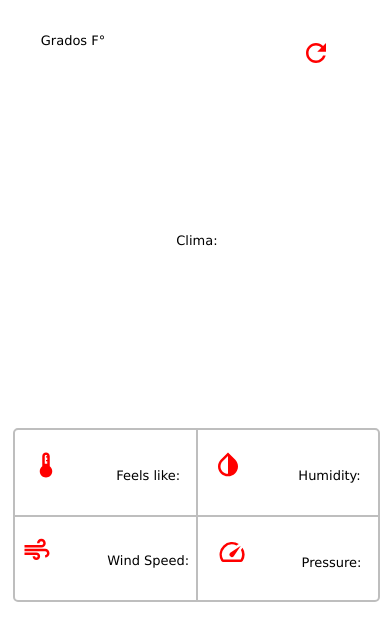
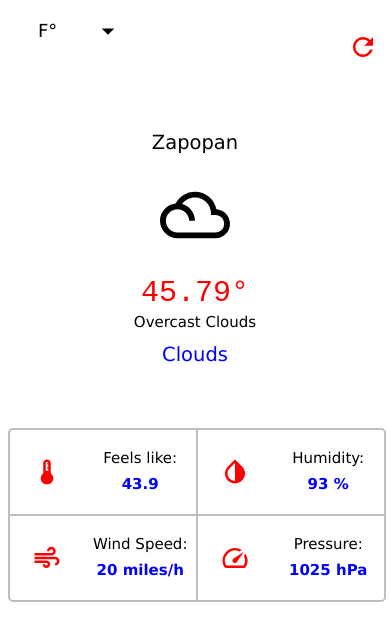
Before and after one commit to indexceed/weather-app, a React (Vite) app: page / in a window 390 px wide. Shown: the top 640 px of the page. Built offline with nearby package versions, Linux system fonts and the light colour scheme.

Commit message:
Layout Done (#2)
* chore: layout done

* chore: icons

* chore: layout done

* fix: responsive

Co-authored-by: rodrigo2392 <91278835+rodrigo2392@users.noreply.github.com>

```diff
--- a/src/WeatherApp.tsx
+++ b/src/WeatherApp.tsx
@@ -1,54 +1,93 @@
-import RefreshIcon from '@mui/icons-material/Refresh';
-import DeviceThermostatIcon from '@mui/icons-material/DeviceThermostat';
-import InvertColorsIcon from '@mui/icons-material/InvertColors';
-import SpeedIcon from '@mui/icons-material/Speed';
-import AirIcon from '@mui/icons-material/Air';
-
-
+import RefreshIcon from "@mui/icons-material/Refresh";
+import DeviceThermostatIcon from "@mui/icons-material/DeviceThermostat";
+import InvertColorsIcon from "@mui/icons-material/InvertColors";
+import SpeedIcon from "@mui/icons-material/Speed";
+import AirIcon from "@mui/icons-material/Air";
+import FilterDramaIcon from "@mui/icons-material/FilterDrama";
+import ArrowDropDownIcon from "@mui/icons-material/ArrowDropDown";
 export const WeatherApp = () => {
-
-
   return (
     <>
       <div className="mainContainer">
         <div className="headContainer">
-        <div className="degreesButtonContainer">
-          <span>Grados F°</span>
+          <div className="degreesSelectContainer">
+            <div>
+              <ul>
+                <li>F°</li>
+              </ul>
             </div>
-        <div className="reloadButtonContainer">
-          <RefreshIcon className='icon' sx={{ fontSize: 30 }}/>
+            <div>
+              <button className="degreesSelectButton">
+                <ArrowDropDownIcon sx={{ fontSize: 30 }} />
+              </button>
+            </div>
+          </div>
+
+          <div className="refreshButtonContainer">
+            <button>
+              <RefreshIcon className="refreshIcon" sx={{ fontSize: 30 }} />
+            </button>
           </div>
         </div>
 
         <div className="bodyContainer">
-
           <div className="mainInfoContainer">
-          <span className="climaSpan">Clima:</span>
+            <div className="locationContainer">
+              <span className="locationText">Zapopan</span>
+            </div>
+            <div className="weatherIcon">
+              <FilterDramaIcon sx={{ fontSize: 70 }} />
+            </div>
+            <div className="mainInfo">
+              <span className="mainDegrees">45.79°</span>
+              <span className="weatherInfo1">Overcast Clouds</span>
+              <span className="weatherInfo2">Clouds</span>
+            </div>
           </div>
 
           <div className="specsInfoContainer">
             <div className="FeelsLike">
-            <DeviceThermostatIcon className='icon' sx={{ fontSize: 30 }} />
-            <span>Feels like:</span>
+              <div className="iconSpecContainer">
+                <DeviceThermostatIcon className="icon" sx={{ fontSize: 30 }} />
               </div>
-          <div>
-            <InvertColorsIcon className='icon' sx={{ fontSize: 30 }}/>
-
-            <span>Humidity:</span>
-          </div>
-          <div>
-            <AirIcon className='icon' sx={{ fontSize: 30 }}/>
-            <span>Wind Speed:</span>
-          </div>
-          <div className="windSpeed">
-            <SpeedIcon className='icon'  sx={{ fontSize: 30 }}/>
-            <span >Pressure:</span>
+              <div className="specContainer">
+                <span className="specsTitle">Feels like:</span>
+                <span className="specsContent">43.9</span>
               </div>
             </div>
 
+            <div className="humidity">
+              <div className="iconSpecContainer">
+                 <InvertColorsIcon className="icon" sx={{ fontSize: 30 }} />
+              </div>
+              <div className="specContainer">
+                <span className="specsTitle">Humidity:</span>
+                <span className="specsContent">93 %</span>
+              </div>
+            </div>
+
+            <div className="windSpeed">
+              <div className="iconSpecContainer">
+                <AirIcon className="icon" sx={{ fontSize: 30 }} />
+              </div>
+              <div className="specContainer">
+                <span className="specsTitle">Wind Speed:</span>
+                <span className="specsContent">20 miles/h</span>
+              </div>
+            </div>
+
+            <div className="pressure">
+              <div className="iconSpecContainer">
+                <SpeedIcon className="icon" sx={{ fontSize: 30 }} />
+              </div>
+              <div className="specContainer">
+                <span className="specsTitle">Pressure:</span>
+                <span className="specsContent">1025 hPa</span>
+              </div>
+            </div>
+          </div>
         </div>
       </div>
     </>
-
-  )
-}
+  );
+};
--- a/src/styles.css
+++ b/src/styles.css
@@ -1,50 +1,186 @@
 :root {
-  font-family:'Lucida Sans', 'Lucida Sans Regular', 'Lucida Grande', 'Lucida Sans Unicode', Geneva, Verdana, sans-serif;
-  font-size: small;
-  font-weight:lighter;
+  font-family: "Lucida Sans", "Lucida Sans Regular", "Lucida Grande",
+    "Lucida Sans Unicode", Geneva, Verdana, sans-serif;
+  font-size: 15px;
 }
- .mainContainer{
-   display:flex;
+@media (min-width: 300px){
+  .locationText{
+    font-size: 1.3rem;
+  }
+  .specsContent{
+    font-size: 1rem;
+  }
+  .weatherInfo2{
+    font-size: 1.3rem;
+  }
+  .mainDegrees{
+    font-size: 2rem;
+  }
+  .headContainer{
+    min-width: 100%
+  }
+  .bodyContainer{
+    min-width: 100%
+  }
+}
+@media (min-width: 600px){
+  .locationText{
+    font-size: 1.6rem;
+  }
+  .specsContent{
+    font-size: 1.2rem;
+  }
+  .weatherInfo2{
+    font-size: 1.7rem;
+  }
+  .mainDegrees{
+    font-size: 3rem;
+  }
+  .headContainer{
+    min-width: 80%
+  }
+  .bodyContainer{
+    min-width: 80%
+  }
+}
+@media (min-width: 760px){
+  *{
+    font-size: 1.3rem;
+  }
+  .locationText{
+    font-size: 1.9rem;
+  }
+  .weatherInfo2{
+    font-size: 1.9rem;
+  }
+  .mainDegrees{
+    font-size: 4rem;
+  }
+  .specsContent{
+    font-size: 1.5rem;
+  }
+  .css-19apa6n-MuiSvgIcon-root{
+    font-size: 120px;
+  }
+  .headContainer{
+    min-width: 75%;
+  }
+  .bodyContainer{
+    min-width: 75%
+  }
+}
+@media (min-width: 1024px){
+  .locationText{
+    font-size: 2.1rem;
+  }
+  .weatherInfo2{
+    font-size: 2.2rem;
+  }
+  .specsContent{
+    font-size: 1.7rem;
+  }
+  .mainDegrees{
+    font-size: 4rem;
+  }
+  .headContainer{
+    min-width: 1024px
+  }
+  .bodyContainer{
+    min-width: 1024px;
+  }
+}
+.mainContainer {
+  display: flex;
   flex-direction: column;
   align-items: center;
   align-self: center;
-   width: 97%;
-   height: 100%;
-   margin-left: 5px;
+  width: 100%;
 }
- .headContainer{
+.headContainer {
   display: flex;
   flex-direction: row;
   justify-content: space-between;
-   width: 100%;
+  width: 300px;
   height: 70px;
 }
- .degreesButtonContainer{
+.degreesSelectContainer {
+  display: flex;
+  justify-content: space-between;
+  text-align: center;
+  height: 50px;
+  line-height: 45px;
+}
+.degreesSelectButton {
+  margin-top: 7px;
+  background-color: white;
+  border: none;
+}
+ul {
+  padding: 0px 30px;
+  margin: 0px;
+  list-style: none;
+  font-size: 1.2rem;
+}
+.refreshButtonContainer {
   text-align: center;
   margin-top: 10px;
   width: 120px;
   height: 50px;
   line-height: 45px;
 }
- .reloadButtonContainer{
-   text-align: center;
+.refreshButtonContainer button {
+  background-color: white;
+  border: none;
   margin-top: 10px;
-   width: 120px;
-   height: 50px;
-   line-height: 45px;
+  margin-left: 80px;
+  height: 40px;
+  width: 40px;
 }
- .bodyContainer{
+.refreshIcon {
+  color: red;
+}
+.bodyContainer {
   display: flex;
   flex-direction: column;
-   width: 100%;
-
+  width: 300px;
 }
- .mainInfoContainer{
+.mainInfoContainer {
+  display: grid;
+  grid-template-rows: auto;
   width: 100%;
   height: 350px;
 }
- .specsInfoContainer{
+.mainInfoContainer div {
+  text-align: center;
+}
+.locationContainer {
+  display: flex;
+  flex-direction: column-reverse;
+}
+.weatherIcon {
+  display: flex;
+  display: flex;
+  justify-content: center;
+  align-content: center;
+  flex-wrap: wrap;
+}
+.mainInfo {
+  display: flex;
+  flex-direction: column;
+}
+.mainDegrees {
 
+  color: red;
+  font-family: monospace;
+}
+.weatherInfo1 {
+  line-height: 25px;
+}
+.weatherInfo2 {
+  color: blue;
+  line-height: 40px;
+}
+.specsInfoContainer {
   border: 2px solid rgb(190, 190, 190);
   border-radius: 5px;
   display: grid;
@@ -53,30 +189,56 @@
   width: 100%;
   height: 170px;
 }
- .specsInfoContainer div{
+.specContainer {
   text-align: center;
-  height: 85px;
-  line-height: 85px;
-  width: 100%;
+  display: grid;
+  grid-template-rows: 50% 50%;
 }
- .specsInfoContainer span {
-  line-height: 30px;
-  margin-left: 55px;
+.iconSpecContainer{
+  color: red;
+  display: grid;
+  align-content: center;
+  justify-content: center;
 }
- .climaSpan{
+.specsTitle {
+  display: grid;
+  align-items: end;
+  margin-bottom: 5px;
+}
+.specsContent {
+  line-height: 25px;
+  color: blue;
+  font-weight: 900;
+}
+.climaSpan {
   line-height: 325px;
-  margin-left: 45%;
+  padding-left: 45%;
 }
-.FeelsLike{
-  border-right: 2px solid rgb(190, 190, 190);
-  border-bottom: 2px solid rgb(190, 190, 190);
+.FeelsLike {
+  border-right: 1px solid rgb(190, 190, 190);
+  border-bottom: 1px solid rgb(190, 190, 190);
+  display: grid;
+  grid-template-columns: 40% 60%;
+  align-content: center;
 }
-.windSpeed{
-  border-top: 2px solid rgb(190, 190, 190);
-  border-left: 2px solid rgb(190, 190, 190);
+.windSpeed {
+  border-top: 1px solid rgb(190, 190, 190);
+  border-right: 1px solid rgb(190, 190, 190);
+  display: grid;
+  grid-template-columns: 40% 60%;
+  align-content: center;
 }
-.icon{
-  /* margin-right: 60px; */
-  margin-top: 20px;
-  color: red;
+.humidity {
+  border-left: 1px solid rgb(190, 190, 190);
+  border-bottom: 1px solid rgb(190, 190, 190);
+  display: grid;
+  grid-template-columns: 40% 60%;
+  align-content: center;
 }
+.pressure {
+  border-top: 1px solid rgb(190, 190, 190);
+  border-left: 1px solid rgb(190, 190, 190);
+  display: grid;
+  grid-template-columns: 40% 60%;
+  align-content: center;
+}
```
Lines whose indentation alone changed are shown as unchanged.
